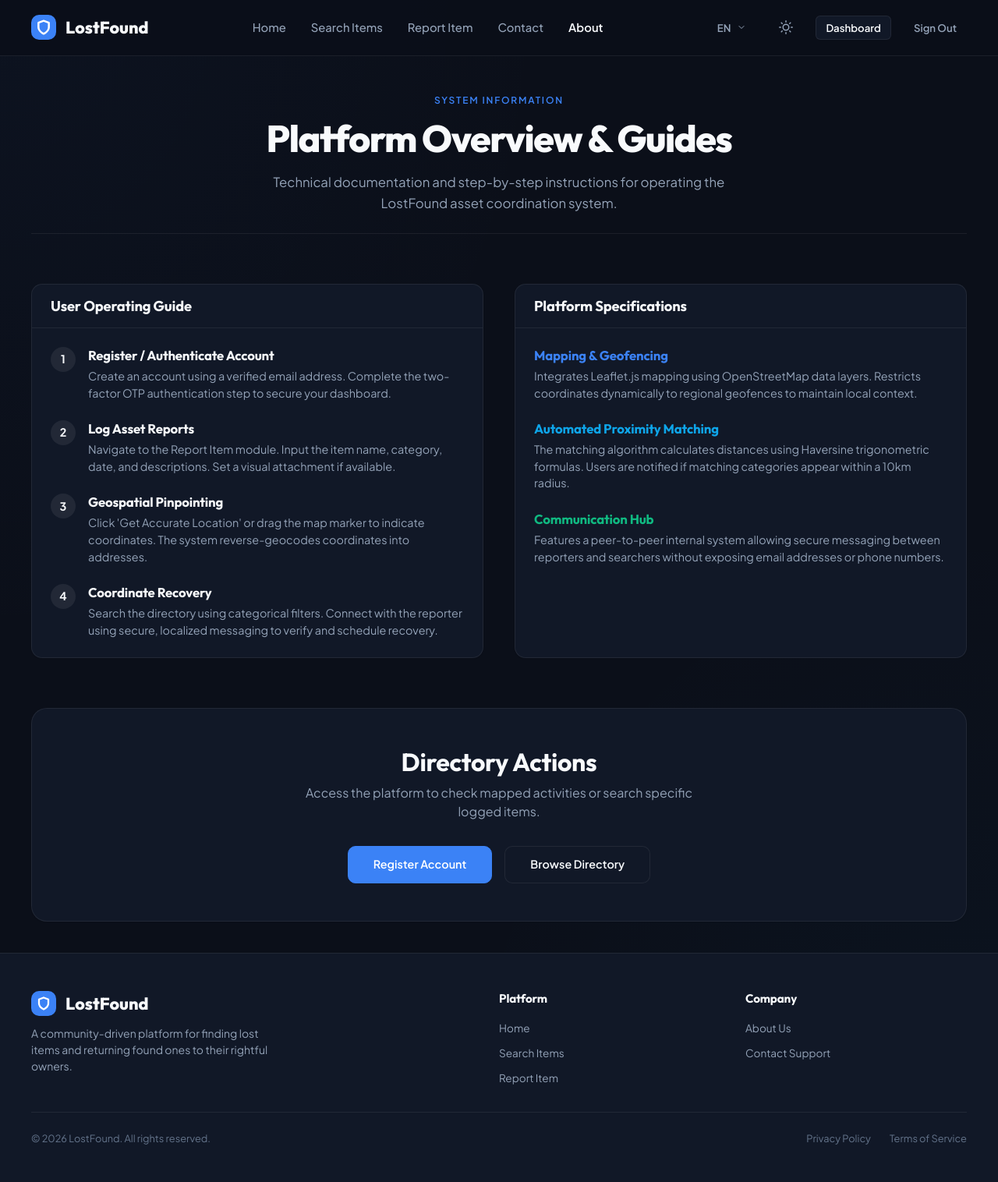
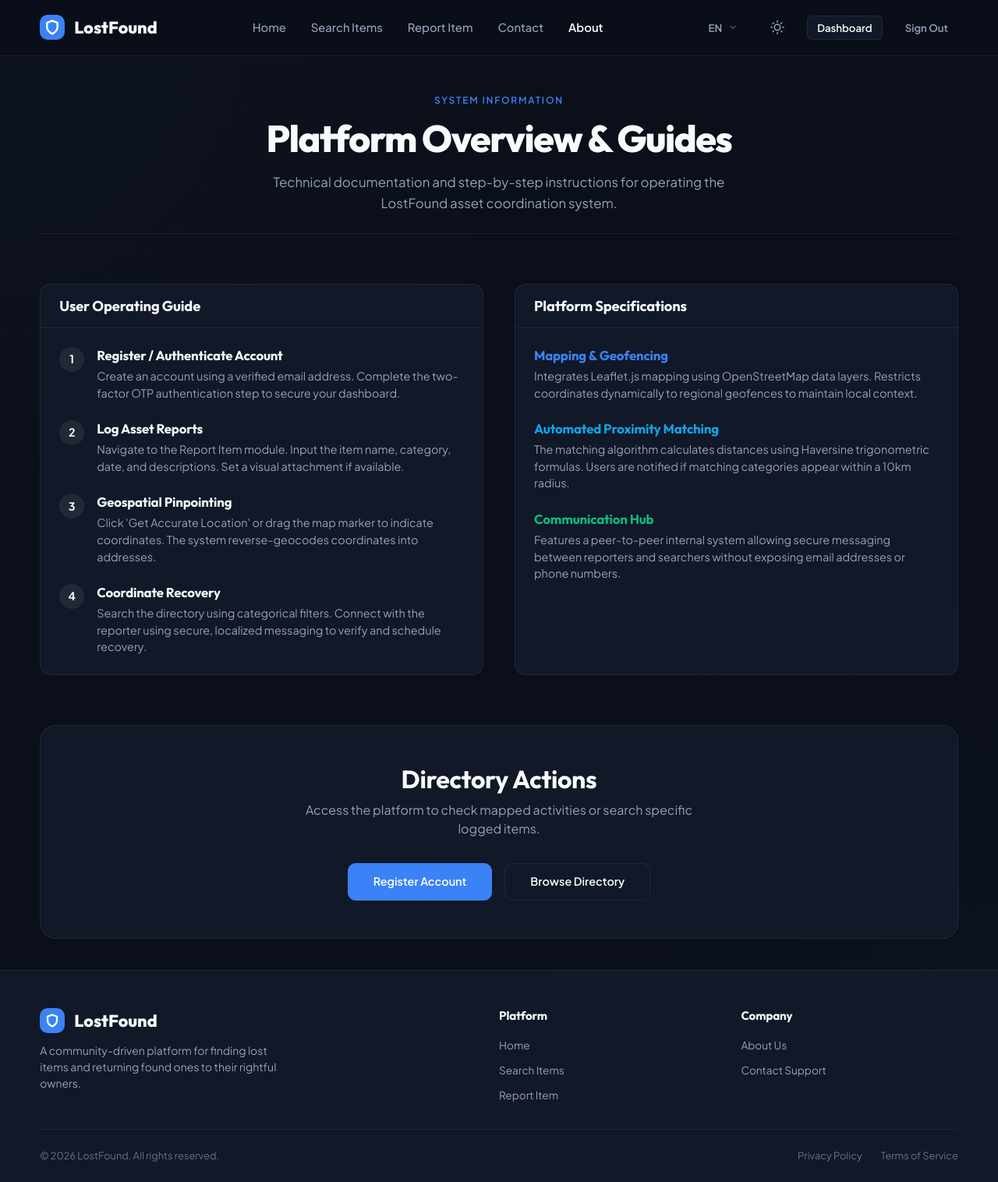
Before and after one commit to VAIBHAV-w1/lostandfoundtrackingpublic, a Django app: page /about/ in a window 1280 px wide. Shown: the whole page at 78% size. Before the commit the page ends 1468 px from the top, so only its background shows below. Run offline with Django 5.2, Linux system fonts and the light colour scheme; a user stored in the database is signed in.

Commit message:
style: transform layout containers to be 100% fluid edge-to-edge with 4% responsive padding

```diff
--- a/lost_and_found_mobile_tracking/static/css/modern.css
+++ b/lost_and_found_mobile_tracking/static/css/modern.css
@@ -139,9 +139,9 @@ img {
 /* ── Layout Containers ── */
 .container {
     width: 100%;
-    max-width: 1600px;
+    max-width: 100%;
     margin: 0 auto;
-    padding: 0 40px;
+    padding: 0 4%;
 }
 
 .section {
@@ -667,7 +667,7 @@ footer {
 }
 
 /* ── Specific Overrides for Existing Classes (Compatibility) ── */
-.wrap { max-width: 1600px; margin: 0 auto; padding: 0 40px; }
+.wrap { max-width: 100%; margin: 0 auto; padding: 0 4%; }
 .nav { display: flex; align-items: center; height: 72px; }
 .btn-outline { background-color: transparent; border: 1px solid var(--border-subtle); color: var(--text-primary); }
 .btn-outline:hover { background-color: var(--border-subtle); border-color: var(--text-muted); }
```
